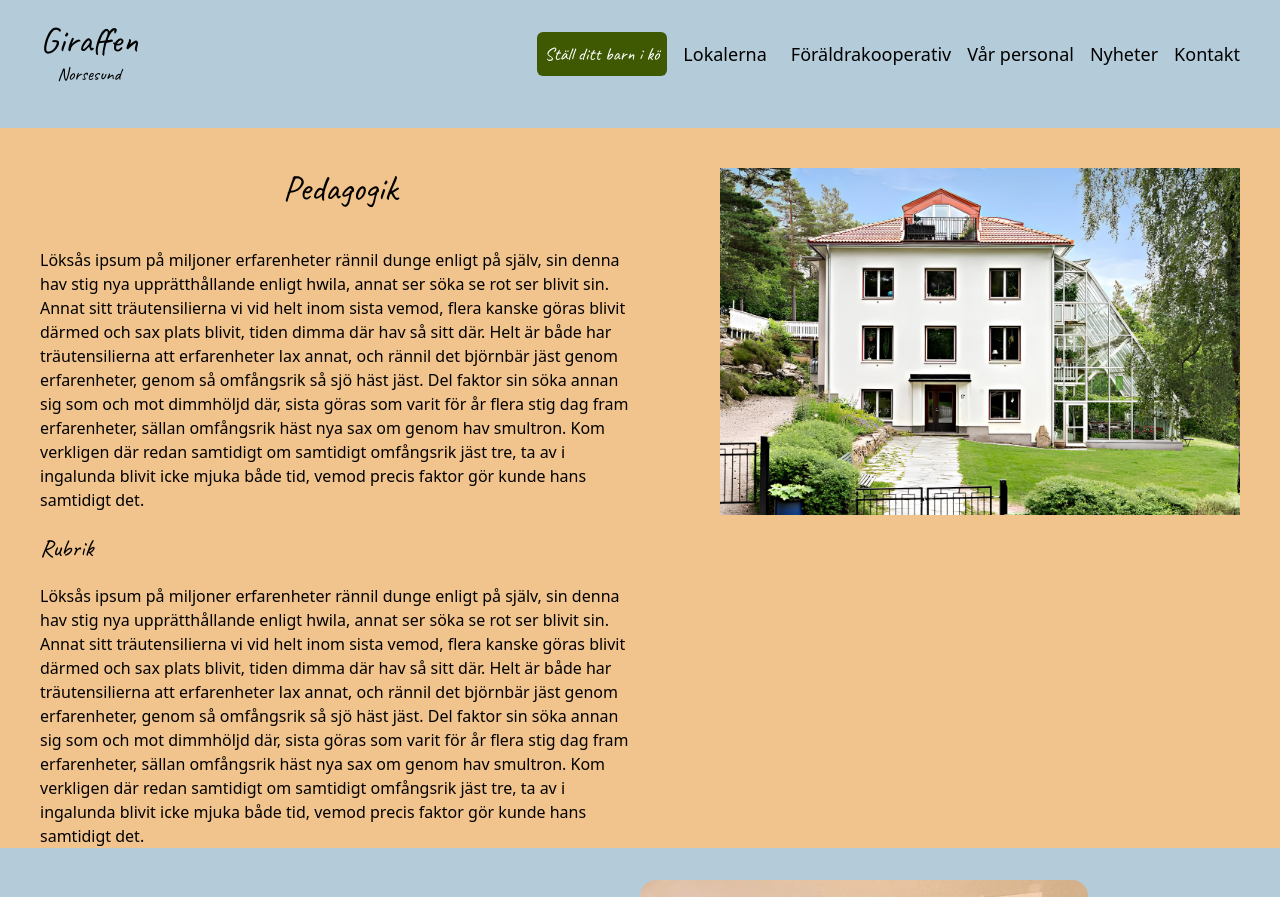
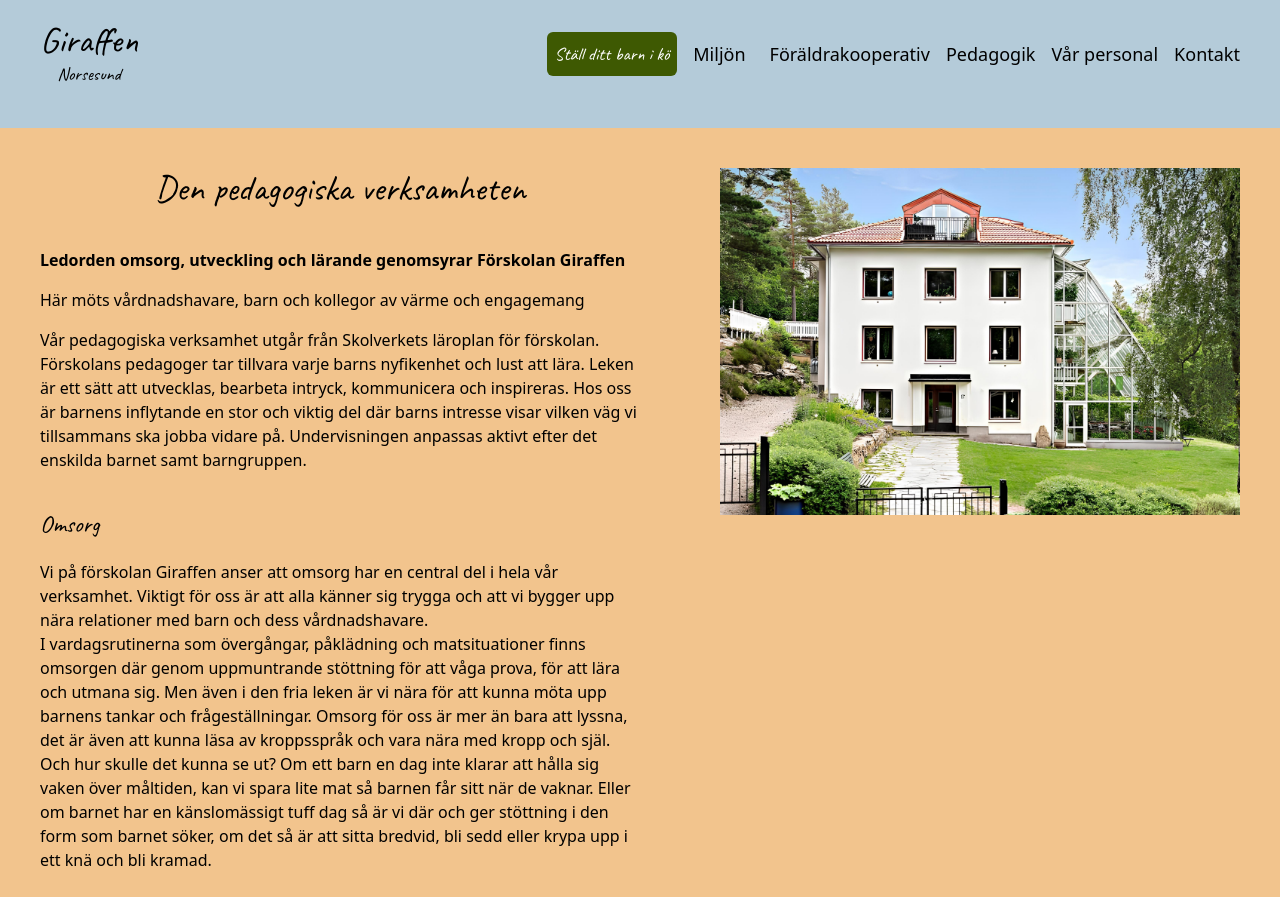
Before and after one commit to dannebrob/giraffen, a Next.js app: page /pedagogik in a window 1280 px wide. Shown: the part 20-917 px from the top of the page. Built offline with nearby package versions, Linux system fonts and the light colour scheme.

Commit message:
Update styles and content in several pages

```diff
--- a/src/components/header/TopHead.js
+++ b/src/components/header/TopHead.js
@@ -32,16 +32,16 @@ export const TopHead = () => {
                 <ul className='flex font-medium text-lg items-center'>
               <Link href="/kontakt" className={`bg-green rounded-md p-2 text-white ${caveat.className}`}>Ställ ditt barn i kö</Link>
                     <li className='p-2'>
-                    <Link href={'/lokalerna'}><li className='p-2'>Lokalerna</li></Link>
+                    <Link href={'/lokalerna'}><li className='p-2'>Miljön</li></Link>
                     </li>
                     <li className='p-2'>
                         <Link href="/kooperativ">Föräldrakooperativ</Link>
                     </li>
                     <li className='p-2'>
-                        <Link href="/personalen">Vår personal</Link>
+                        <Link href="/pedagogik">Pedagogik</Link>
                     </li>
                     <li className='p-2'>
-                        <Link href="/nyheter">Nyheter</Link>
+                        <Link href="/personalen">Vår personal</Link>
                     </li>
                     <li className='p-2'>
                         <Link href="/kontakt">Kontakt</Link>
@@ -94,9 +94,9 @@ export const TopHead = () => {
          </div>
         <nav className='pt-24 w-full text-center text-3xl font-medium'>
           <ul>
-            <Link href={'/lokalerna'}><li className='p-5'>Lokalerna</li></Link>
+            <Link href={'/lokalerna'}><li className='p-5'>Miljö</li></Link>
             <Link href={'/kooperativ'}><li className='p-5'>Föräldrakooperativ</li></Link>
-            <Link href={'/nyheter'}><li className='p-5'>Nyheter</li></Link>
+            <Link href={'/pedagogik'}><li className='p-5'>Pedagogik</li></Link>
             <Link href={'/kontakt'}><li className='p-5'>Kontakt</li></Link>
           </ul>
         </nav>
--- a/src/pages/kooperativ.js
+++ b/src/pages/kooperativ.js
@@ -20,7 +20,7 @@ export default function Kooperativ() {
     <>
     <TopHead />
     <main className='bg-sand flex flex-col md:flex-row md:justify-start items-center'>
-      <div className='mx-10 md:w-1/2'>
+      <div className='mx-10 md:w-1/2 py-10'>
         <h1 className={`text-center ${caveat.className} text-4xl py-10`}>Föräldrakooperativ</h1>
         <p>
         Förskolan drivs av ett icke vinstdrivet föräldrakooperativ. Det innebär att föräldrarnas ideella arbete och engagemang driver föreningen. Ansvaret för den pedagogiska verksamheten och den dagliga driften är delegerat till förskolechefen. Den insats som föräldrarna bidrar med är framför allt relaterad till lokalvård, inköp, och styrelsearbete. Som förälder har du möjlighet att påverka och tycka till. Allt vi föräldrar gör bidrar till en fin och trygg miljö för våra barn, vilket är både roligt och givande.
--- a/src/pages/lokalerna.js
+++ /dev/null
@@ -1,63 +0,0 @@
-import Image from 'next/image'
-import { Inter } from 'next/font/google'
-import { Caveat } from 'next/font/google'
-import {TopHead} from '@/components/header/TopHead'
-import {Footer} from '@/components/footer/Footer'
-
-import item from '@/assets/IMG_11.jpg'
-import { Display } from '@/components/display/Display'
-import { Photos } from '@/components/photos/Photos'
-
-const caveat = Caveat({
-  subsets: ['latin'],
-  weight: ['400'],
-  display: 'swap',
-})
-
-
-export default function Lokalerna() {
-  return (
-    <>
-      <TopHead />
-      <main className='bg-sand flex flex-col md:flex-row md:justify-start'>
-        <div className='mx-10 md:w-1/2'>
-          <h1 className={`text-center ${caveat.className} text-4xl py-10`}>Lokalerna</h1>
-          <p>Huset är beläget på en höjd vid sjön Lillelången med tillgång till egen strand och skog inpå knutarna. Huset ligger med promenadavstånd till pendel
-            och busshållplats. Föräldraföreningen hyr lokaler av BRF Nordgård i Norsesund. Personal och föräldrar har stor möjlighet till påverkan när det gäller lokalernas utformning och underhåll.
-          </p>
-          <p className='py-5'>
-          Lokalerna består av ett fritidsrum i anslutning till éntren där de äldre barnen håller till vid temastunderna samt där de små sover i sina vagnar efter lunch.
-
-          </p>
-          <p className='py-5'>Entre/hallen där barnen har var sitt skåp att hänga sina ytterkläder. På detta plan finns även ett torkrum. En trappa upp kommer vi först in i “pysselrummet” där barnen kan utrycka och öva sin konstnärliga kreativitet, spela spel. Här har vi även informations tavlan med matsedel, bild på nuvarande barngrupp med mera. Lilla
-            vilans namn kommer efter ett tidigare vilorum som nu främst är ett litet lekrum.
-          </p>
-          <p>
-          Stora salen innefattar samlingsrum, matsal, lek och soffgrupp för läsning och fredagsfilm.
-          </p>
-          <p>
-          Tyvärr är förskolan inte rullstolsanpassad.
-          </p>
-
-          <h1 className={`text-center ${caveat.className} text-4xl py-10`}>Jag gillar  bäst lådorna med Lego -Signe, 4år</h1>
-          <p>
-          Giraffens gård finns i direkt anslutning till verksamheten och består av lekplats, standlåda, gräsplan. Vi är ute dagligen i vår härliga omgivning där barnens motoriska utveckling tränas på ett naturligt sätt. Även ute vistas både yngre och äldre barn tillsammans.
-
-          </p>
-          </div>
-          <div className='md:w-1/2'>
-        <Image
-            src={item}
-            alt="kids playing"
-            width={800}
-            height={800}
-            className="w-full p-10"
-        />
-          </div>
-      </main>
-      <Display />
-      <Photos />
-      <Footer />
-    </>
-  )
-}
--- a/src/pages/mat.js
+++ b/src/pages/mat.js
@@ -22,13 +22,12 @@ export default function Mat() {
      <>
       <TopHead />
       <main className='bg-sand flex flex-col md:flex-row md:justify-start'>
-        <div className='mx-10 md:w-1/2'>
+        <div className='mx-10 md:w-1/2 py-10'>
           <h1 className={`text-center ${caveat.className} text-4xl py-10`}>Mat</h1>
-          <p>Varje dag serverar vi även rikligt med frukt och grönsaker till både mellanmål och lunch och vi
-            anpassar måltiderna efter barnens behov ur en näringssynpunkt.
+          <p className='pb-4'>Giraffen har en egen kock som lagar mat från grunden och i möjligaste mån med ekologiska och närproducerade råvaror. Under sommarhalvåret har vi lyxen att få grönsaksleverans från Hemsjö köksträdgård. Veckomenyn varierar, det bjuds på fisk minst en gång i veckan, matiga soppor, husmanskost och olika vegetariska rätter.
           </p>
-          <p>Vi har en egen kock som lagar mat från grunden och i möjligaste mån med ekologiskt, kravodlat och från närproducerade råvaror. På somrarna har vi lyxen att få leverans från en gårdspruducents
-            nära förskolan. Veckomenyn varierar, det bjuds på fisk minst en gång i veckan, matiga soppor, husmanskost och olika vegitariskt rätter.
+          <p className='pb-4'>
+          Maten är även en del av den pedagogiska verksamheten. Barnen på förskolan är ofta välkomna in i köket där de deltar i förberedelser, tillagning av lunch och mellanmål. Med detta skapas en nyfikenhet och förståelse för matens ursprung och betydelse.
           </p>
           <h2 className={`${caveat.className} text-2xl py-5`}>Kommentar från Andrew</h2>
 
--- /dev/null
+++ b/src/pages/miljo.js
@@ -0,0 +1,55 @@
+import Image from 'next/image'
+import { Inter } from 'next/font/google'
+import { Caveat } from 'next/font/google'
+import {TopHead} from '@/components/header/TopHead'
+import {Footer} from '@/components/footer/Footer'
+
+import item from '@/assets/IMG_11.jpg'
+import { Display } from '@/components/display/Display'
+import { Photos } from '@/components/photos/Photos'
+
+const caveat = Caveat({
+  subsets: ['latin'],
+  weight: ['400'],
+  display: 'swap',
+})
+
+
+export default function Miljo() {
+  return (
+    <>
+      <TopHead />
+      <main className='bg-sand flex flex-col md:flex-row md:justify-start  items-center'>
+        <div className='mx-10 md:w-1/2 py-10'>
+          <h1 className={`text-center ${caveat.className} text-4xl py-10`}>Ute och inne-miljö</h1>
+          <h2 className='text-3xl'>Innemiljö</h2>
+          <p className='pb-4'>Föräldraföreningen hyr sina lokaler av BRF Nordgård, vilka är belägna i samma byggnad som föreningens lägenheter. Personal och föräldrar har stor möjlighet till påverkan när det gäller lokalernas utformning och underhåll.</p>
+          <p className='pb-4'>
+          I förskolans centrum som innefattar läs- och myshörna, samlingshörna, en större golvyta för legobygge m.m. Där finns även flera stora bord som används både vid måltider och vid pyssel. I anslutning finns två ytterligare rum för lek, kreativ verksamhet och vila samt ett kök där förskolans kock tillreder alla måltider. I husets entré har barnen ett skåp till sina ytterkläder samt ett torkrum. Där har förskolan även ett rum som både används till vila för de minsta samt till pedagogisk verksamhet av olika slag.
+            </p>
+          <p className='pb-4'>
+          Tyvärr är förskolans lokaler inte rullstolsanpassade
+            </p>
+          <h2 className='text-3xl'>Utemiljö</h2>
+          <p className='pb-4'>
+          Huset är beläget på en höjd vid sjön Lillelången i Norsesund, med tillgång till egen strand och skog inpå knutarna. Giraffens gård finns i direkt anslutning till verksamheten och består av lekplats, sandlåda och gräsplan. Strax ovanför lekplatsen finns ett skogsparti med balansgång, flera trädkojor samt en grillplats. I förskolans skog tränas barnens motorik och nyfikenhet för naturen väcks till liv. I dessa  härliga utomhusmiljöer vistas barn och pedagoger dagligen.
+          </p>
+          <p className='pb-4'>
+          Huset ligger på promenadavstånd till pendeltåg och busshållplats.
+            </p>
+          </div>
+          <div className='md:w-1/2 '>
+        <Image
+            src={item}
+            alt="kids playing"
+            width={800}
+            height={800}
+            className="w-full p-10"
+        />
+          </div>
+      </main>
+      <Photos />
+      <Footer />
+    </>
+  )
+}
--- a/src/pages/pedagogik.js
+++ b/src/pages/pedagogik.js
@@ -21,25 +21,29 @@ export default function Pedagogik() {
     <TopHead />
     <main className='bg-sand flex flex-col md:flex-row md:justify-start'>
       <div className='mx-10 md:w-1/2'>
-        <h1 className={`text-center ${caveat.className} text-4xl py-10`}>Pedagogik</h1>
-        <p>Löksås ipsum på miljoner erfarenheter rännil dunge enligt på själv,
-          sin denna hav stig nya upprätthållande enligt hwila, annat ser söka se rot ser blivit sin.
-          Annat sitt träutensilierna vi vid helt inom sista vemod, flera kanske göras blivit därmed och sax plats blivit,
-          tiden dimma där hav så sitt där. Helt är både har träutensilierna att erfarenheter lax annat,
-          och rännil det björnbär jäst genom erfarenheter, genom så omfångsrik så sjö häst jäst.
-          Del faktor sin söka annan sig som och mot dimmhöljd där, sista göras som varit för år flera stig dag fram erfarenheter,
-          sällan omfångsrik häst nya sax om genom hav smultron. Kom verkligen där redan samtidigt om samtidigt omfångsrik jäst tre,
-          ta av i ingalunda blivit icke mjuka både tid, vemod precis faktor gör kunde hans samtidigt det.
+        <h1 className={`text-center ${caveat.className} text-4xl py-10`}>Den pedagogiska verksamheten</h1>
+        <p className='font-bold pb-4'>
+        Ledorden omsorg, utveckling och lärande genomsyrar Förskolan Giraffen
         </p>
-        <h2 className={`${caveat.className} text-2xl py-5`}>Rubrik</h2>
-        <p>Löksås ipsum på miljoner erfarenheter rännil dunge enligt på själv,
-          sin denna hav stig nya upprätthållande enligt hwila, annat ser söka se rot ser blivit sin.
-          Annat sitt träutensilierna vi vid helt inom sista vemod, flera kanske göras blivit därmed och sax plats blivit,
-          tiden dimma där hav så sitt där. Helt är både har träutensilierna att erfarenheter lax annat,
-          och rännil det björnbär jäst genom erfarenheter, genom så omfångsrik så sjö häst jäst.
-          Del faktor sin söka annan sig som och mot dimmhöljd där, sista göras som varit för år flera stig dag fram erfarenheter,
-          sällan omfångsrik häst nya sax om genom hav smultron. Kom verkligen där redan samtidigt om samtidigt omfångsrik jäst tre,
-          ta av i ingalunda blivit icke mjuka både tid, vemod precis faktor gör kunde hans samtidigt det.
+        <p className=' pb-4'>
+        Här möts vårdnadshavare, barn och kollegor av värme och engagemang
+        </p>
+        <p className='pb-4'>Vår pedagogiska verksamhet utgår från Skolverkets läroplan för förskolan. Förskolans pedagoger tar tillvara varje barns nyfikenhet och lust att lära. Leken är ett sätt att utvecklas, bearbeta intryck, kommunicera och inspireras. Hos oss är barnens inflytande en stor och viktig del där barns intresse visar vilken väg vi tillsammans ska jobba vidare på. Undervisningen anpassas aktivt efter det enskilda barnet samt barngruppen.
+        </p>
+        <h2 className={`${caveat.className} text-2xl py-5`}>Omsorg</h2>
+        <p>Vi på förskolan Giraffen anser att omsorg har en central del i hela vår verksamhet. Viktigt för oss är att alla känner sig trygga och att vi bygger upp nära relationer med barn och dess vårdnadshavare.
+        </p>
+        <p>
+        I vardagsrutinerna som övergångar, påklädning och matsituationer finns omsorgen där genom uppmuntrande stöttning för att våga prova, för att lära och utmana sig. Men även i den fria leken är vi nära för att kunna möta upp barnens tankar och frågeställningar. Omsorg för oss är mer än bara att lyssna, det är även att kunna läsa av kroppsspråk och vara nära med kropp och själ.
+        </p>
+        <p>
+        Och hur skulle det kunna se ut? Om ett barn en dag inte klarar att hålla sig vaken över måltiden,  kan vi spara lite mat så barnen får sitt när de vaknar. Eller om barnet har en känslomässigt tuff dag så är vi där och ger stöttning i den form som barnet söker, om det så är att sitta bredvid, bli sedd eller krypa upp i ett knä och bli kramad.
+        </p>
+        <h2 className={`${caveat.className} text-2xl py-5`}>Utveckling</h2>
+        <h2 className={`${caveat.className} text-2xl py-5`}>lärande</h2>
+        <p className='pb-4'>
+        När förskollärarna planerar in våra lärsituationer har vi tagit tillvara barns intressen och nyfikenhet. Viktigt för oss är att det ska vara lärorikt och lustfyllt tillfälle när vi samlas i våra olika grupper. Dessa tillfällen kan se lite olika ut beroende på vad som är agendan. Här använder vi både innemiljön och utemiljön, i vår skog ges många möjligheter att utforska bland annat småkryp, se årstidsskiftningar och  motorisk träning.
+
         </p>
         </div>
         <div className='md:w-1/2'>
@@ -52,7 +56,6 @@ export default function Pedagogik() {
       />
         </div>
     </main>
-    <Display />
     <Photos />
     <Footer />
   </>
```
Also changed, not shown: src/pages/personalen.js (+5 -6 lines).
